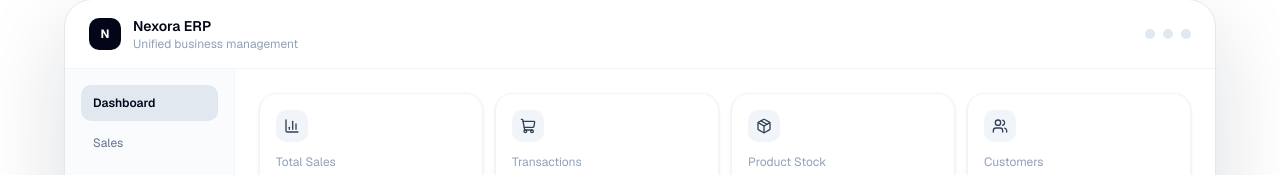
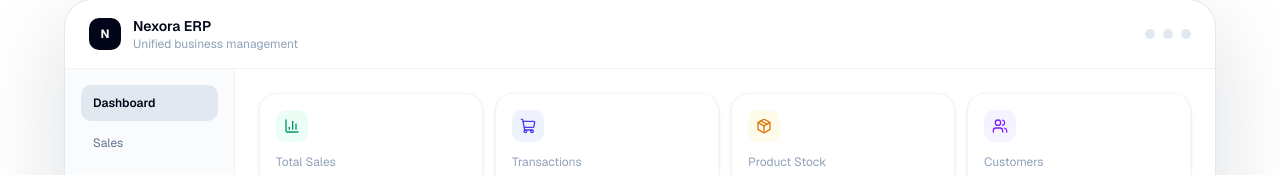
Before and after one commit to faalvaro/nexora-erp, a Next.js app: page / in a window 1280 px wide. Shown: the part 625-800 px from the top of the page. Built offline with nearby package versions, Linux system fonts and the light colour scheme; no server answers.

Commit message:
Add color accents to hero dashboard metrics

```diff
--- a/components/landing/hero.tsx
+++ b/components/landing/hero.tsx
@@ -160,6 +160,7 @@ export function Hero() {
                 <div className="grid grid-cols-2 gap-3 xl:grid-cols-4">
                   <MetricCard
                     icon={<BarChart3 size={16} />}
+                    iconClass="bg-emerald-50 text-emerald-600"
                     title={t("dashboard.totalSales")}
                     value={t("dashboard.totalSalesValue")}
                     text="+12%"
@@ -167,6 +168,7 @@ export function Hero() {
 
                   <MetricCard
                     icon={<ShoppingCart size={16} />}
+                    iconClass="bg-indigo-50 text-indigo-600"
                     title={t("dashboard.transactions")}
                     value={t("dashboard.transactionsValue")}
                     text="+8%"
@@ -174,6 +176,7 @@ export function Hero() {
 
                   <MetricCard
                     icon={<Package size={16} />}
+                    iconClass="bg-amber-50 text-amber-600"
                     title={t("dashboard.productStock")}
                     value={t("dashboard.productStockValue")}
                     text={t("dashboard.runningLow")}
@@ -181,6 +184,7 @@ export function Hero() {
 
                   <MetricCard
                     icon={<Users size={16} />}
+                    iconClass="bg-violet-50 text-violet-600"
                     title={t("dashboard.customersMetric")}
                     value={t("dashboard.customersValue")}
                     text="+18%"
@@ -258,18 +262,22 @@ export function Hero() {
 
 function MetricCard({
   icon,
+  iconClass,
   title,
   value,
   text,
 }: {
   icon: React.ReactNode;
+  iconClass: string;
   title: string;
   value: string;
   text: string;
 }) {
   return (
     <div className="min-w-0 rounded-2xl border border-slate-100 bg-white p-3 shadow-sm sm:p-4">
-      <div className="mb-3 flex size-8 items-center justify-center rounded-lg bg-slate-100 text-slate-700">
+      <div
+        className={`mb-3 flex size-8 items-center justify-center rounded-lg ${iconClass}`}
+      >
         {icon}
       </div>
 
```
